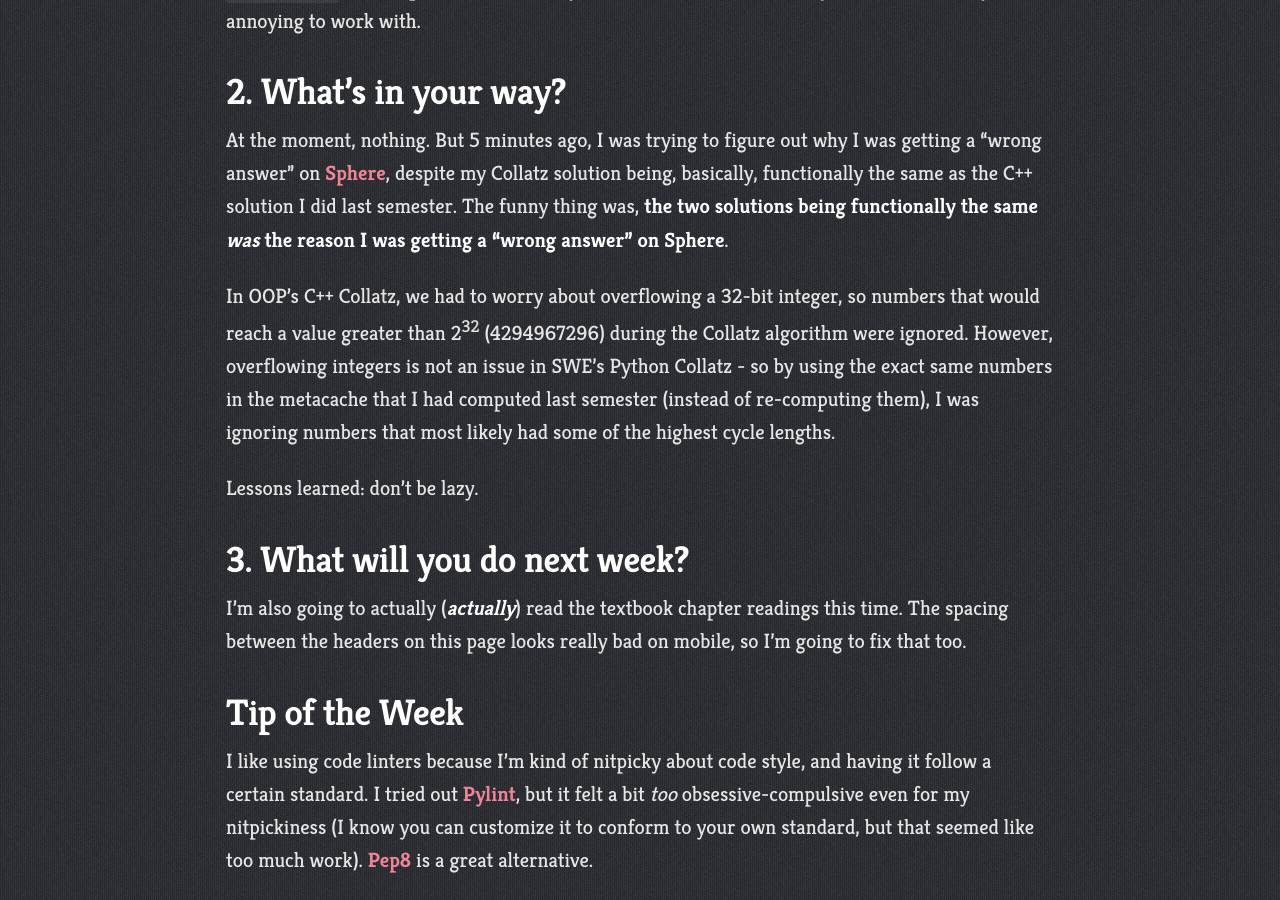
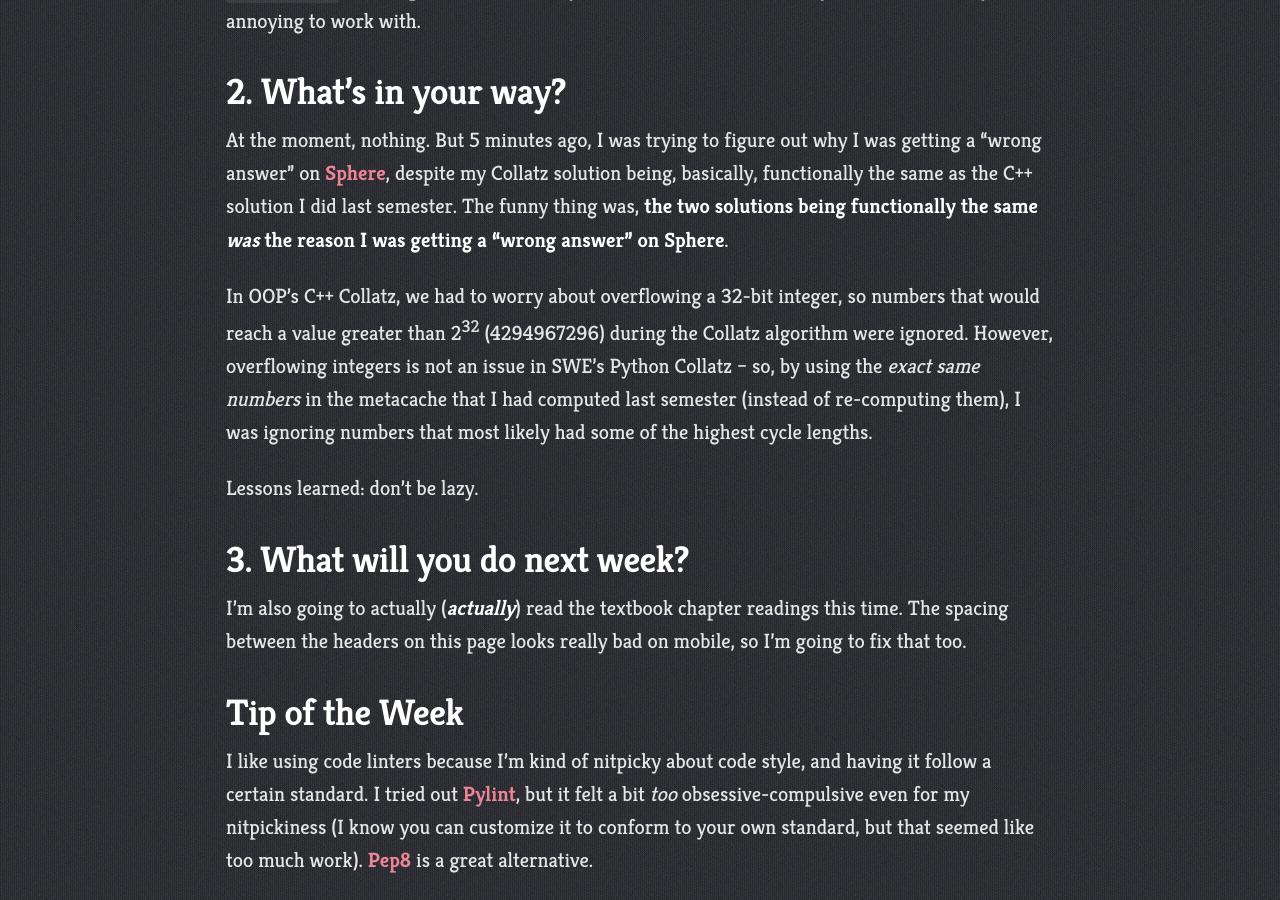
Before and after one commit to kristinedomingo/cs373-blog, a Jekyll site: the page built from _posts/2016-01-31-week-2.md, in a window 1280 px wide and 900 px high, scrolled down 928 px. Built offline with Jekyll 4.4.1, drawn with Linux system fonts in a browser that asks for light colours; Markdown is read by kramdown in place of the engine named in the settings.

```diff
--- a/_posts/2016-01-31-week-2.md
+++ b/_posts/2016-01-31-week-2.md
@@ -31,8 +31,8 @@ solutions being functionally the same _was_ the reason I was getting a
 In OOP's C++ Collatz, we had to worry about overflowing
 a 32-bit integer, so numbers that would reach a value greater than 2<sup>32</sup>
 (4294967296) during the Collatz algorithm were ignored. However, overflowing
-integers is not an issue in SWE's Python Collatz - so by using the exact
-same numbers in the metacache that I had computed last semester (instead of
+integers is not an issue in SWE's Python Collatz -- so, by using the *exact
+same numbers* in the metacache that I had computed last semester (instead of
 re-computing them), I was ignoring numbers that most likely had some
 of the highest cycle lengths.
 
```
